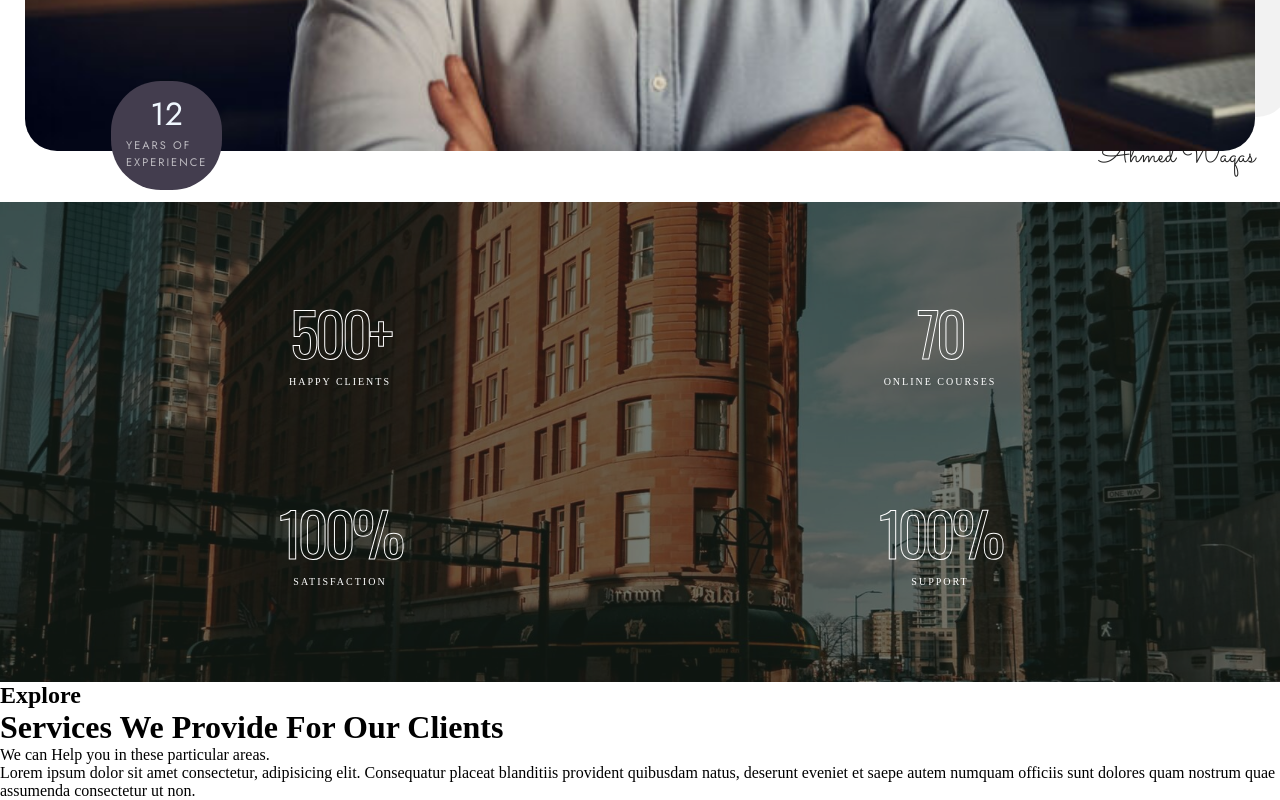
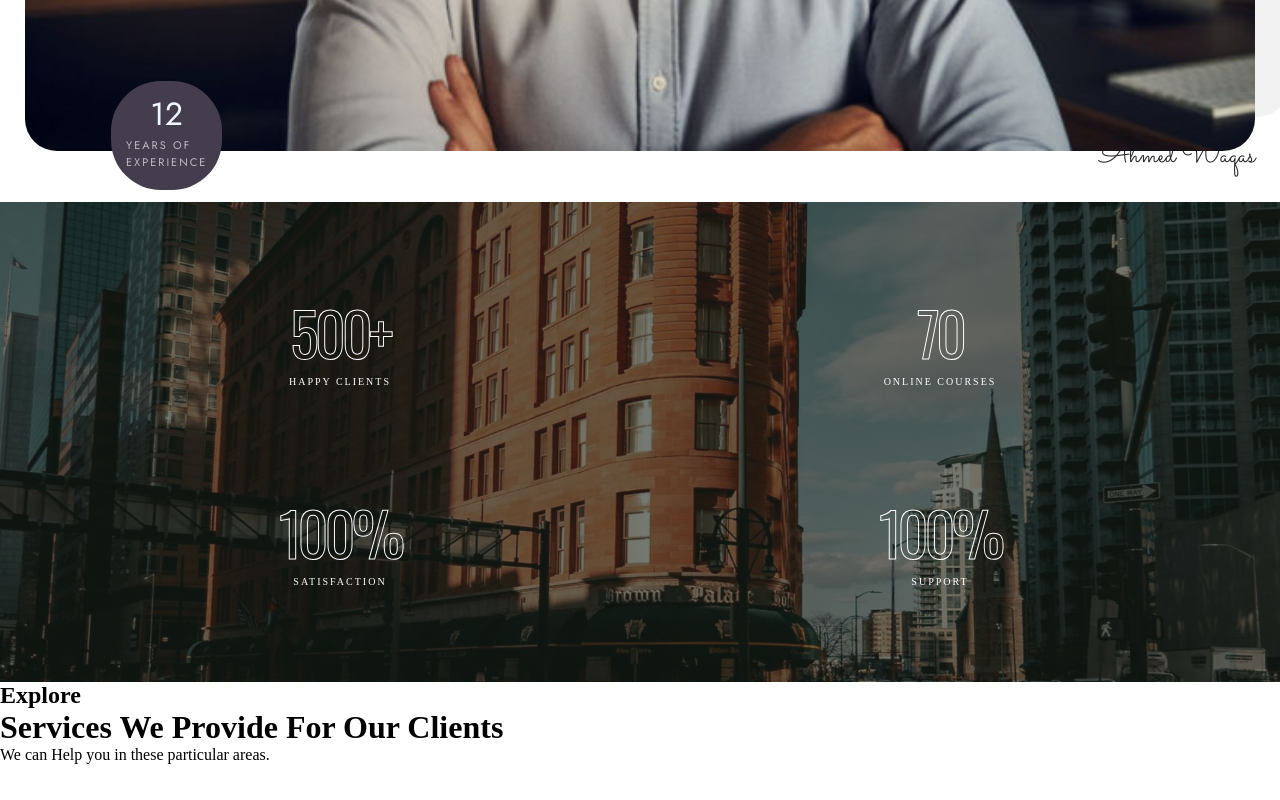
Before and after one commit to UREYPRICE/astrailsInstitute, a React (Vite) app: page / in a window 1280 px wide. Shown: the part 1211-2011 px from the top of the page. After the commit the page ends 1975 px from the top, so only its background shows below. Built offline with nearby package versions, Linux system fonts and the light colour scheme; a web font is replaced by a local one.

Commit message:
Explore section populated

```diff
--- a/src/Explore.jsx
+++ b/src/Explore.jsx
@@ -7,7 +7,7 @@ const Explore = () => {
             <h2>Explore</h2>
         <h1>Services We Provide For Our Clients</h1>
         <p>We can Help you in these particular areas.</p>
-        <section>Lorem ipsum dolor sit amet consectetur, adipisicing elit. Consequatur placeat blanditiis provident quibusdam natus, deserunt eveniet et saepe autem numquam officiis sunt dolores quam nostrum quae assumenda consectetur ut non.</section>
+        <section></section>
         </div>
 
     )
```
